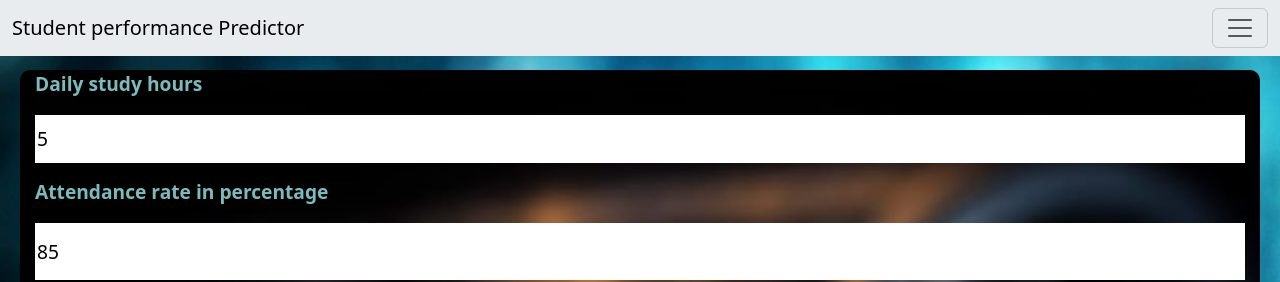
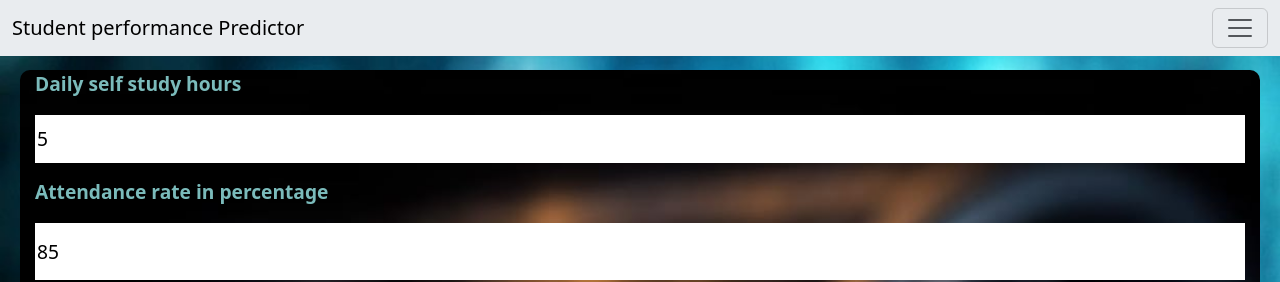
Before and after one commit to Avanish-rai-jarh/studentSuccessPredictor, a Flask app: page / in a window 1280 px wide. Shown: the top 282 px of the page. Run offline with Flask 3, Linux system fonts and the light colour scheme; parts of the project's set-up code (start-up, migrations or seed data) failed here and were passed over.

Commit message:
input update

```diff
--- a/templates/index.html
+++ b/templates/index.html
@@ -55,7 +55,7 @@
 <div class="main-container">
   <form>
   <div class="i1">
-    <p>Daily study hours</p>
+    <p>Daily self study hours</p>
     <input class="input1" type="number" placeholder="Enter" value="5">
   </div>
 
```
